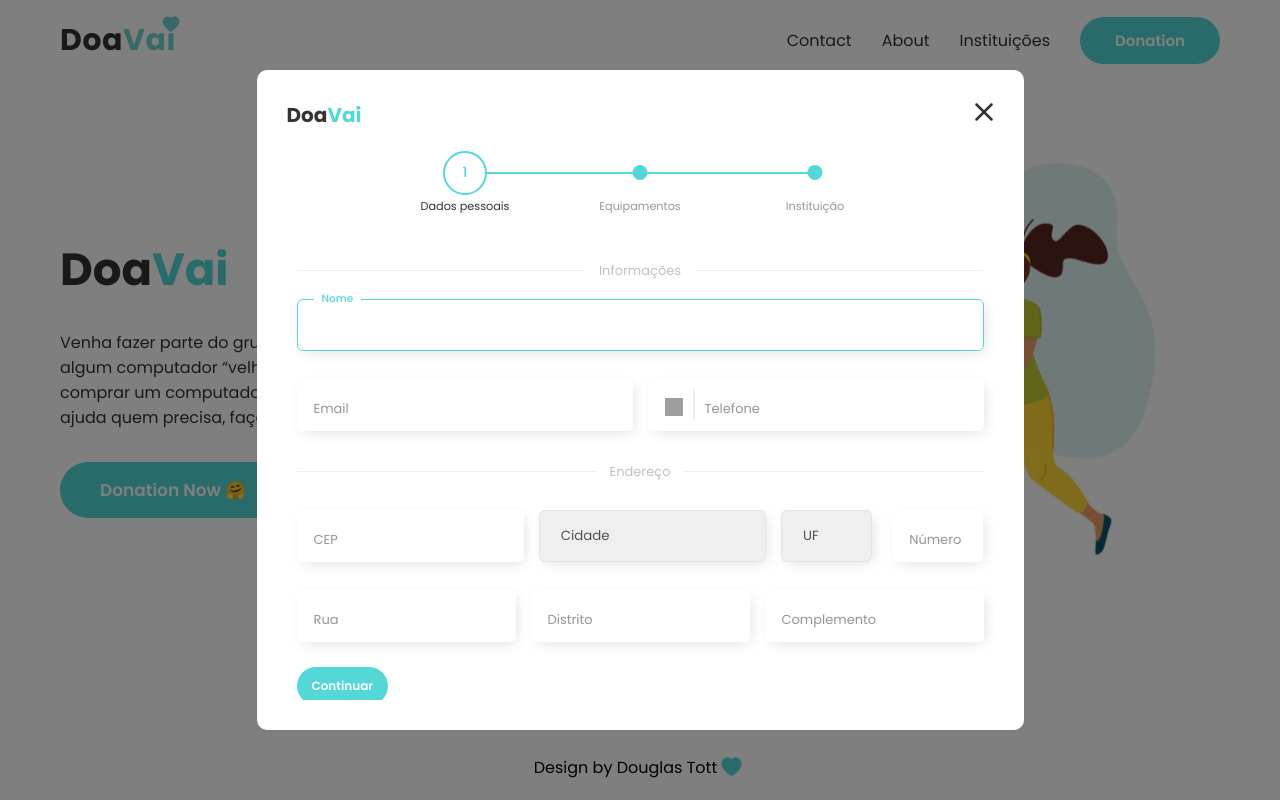
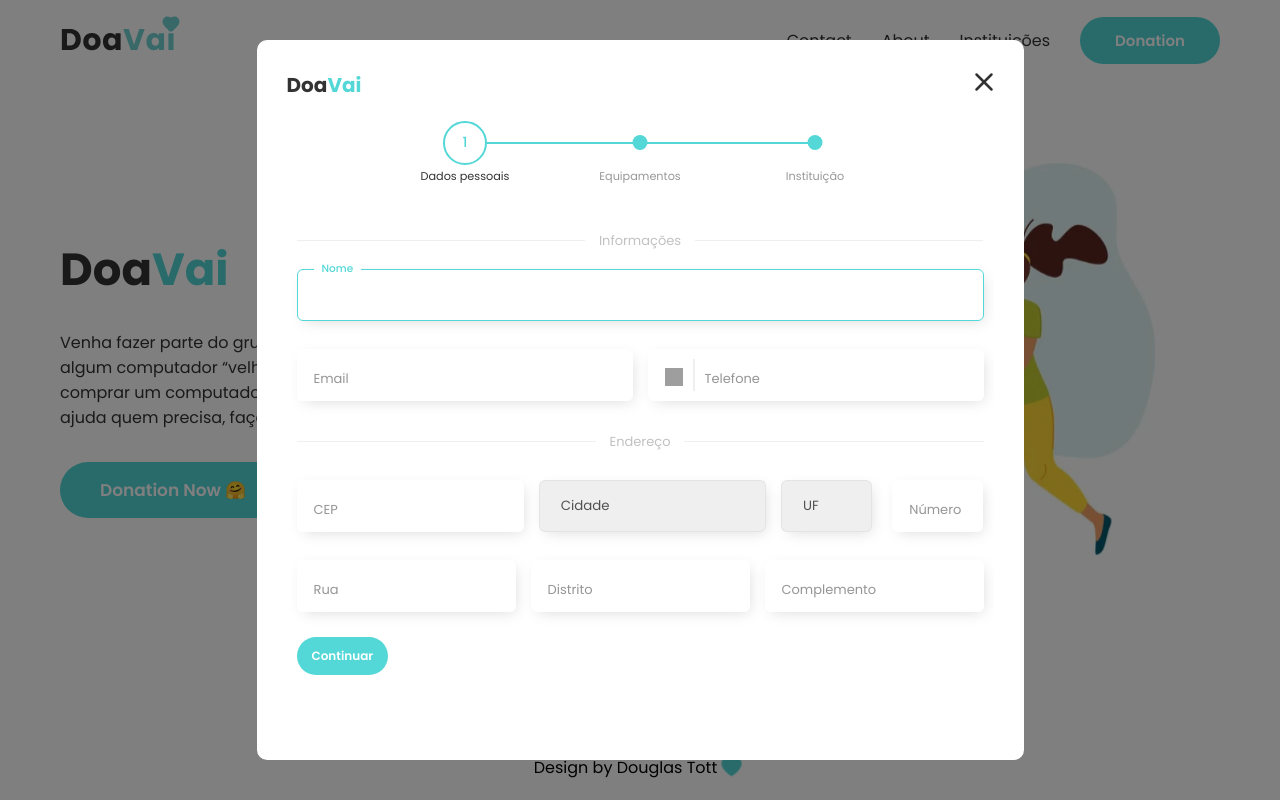
Before and after one commit to douglassantos45/doavai, a Next.js app: page / in a window 1280 px wide. Both pictures are taken after a click on the button "Donation". Built offline with nearby package versions, Linux system fonts and the light colour scheme; grey boxes are pictures that could not be loaded.

Commit message:
Modify styles width

```diff
--- a/src/components/Modal/styles.module.scss
+++ b/src/components/Modal/styles.module.scss
@@ -25,11 +25,11 @@
   flex-direction: column;
   padding: 3rem 0.5rem 3rem 2rem;
 
+  max-width: 767px;
+  max-height: 950px;
+
   width: 90%;
   height: 90%;
-  max-width: 767px;
-  max-height: 900px;
-
 
   transition: all 0.3s ease;
 
@@ -38,7 +38,7 @@
     font-weight: 700;
 
     span {
-      color: var(--primary-color)
+      color: var(--primary-color);
     }
   }
 
@@ -52,7 +52,7 @@
     cursor: pointer;
 
     &:hover {
-      filter: contrast(0.6)
+      filter: contrast(0.6);
     }
   }
 
@@ -74,7 +74,6 @@
 
     width: 100%;
   }
-
 
   /* Chrome, Edge and Safari */
   *::-webkit-scrollbar {
@@ -103,7 +102,7 @@
 @media (min-width: 560px) {
   #modal {
     .modal_wrapper {
-      max-height: 660px;
+      //max-height: 660px;
       padding: 3rem;
     }
     .close_modal {
```
